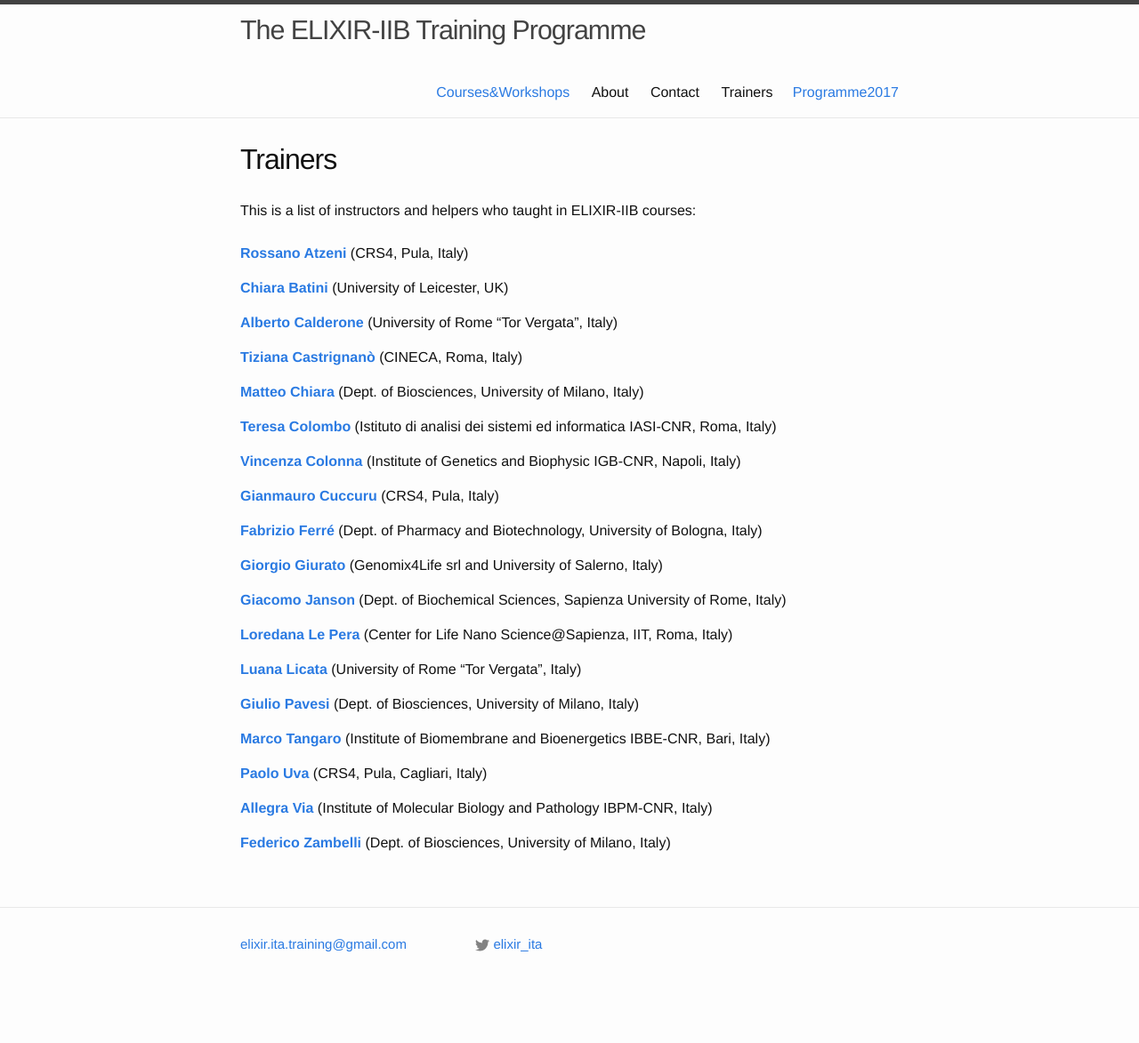
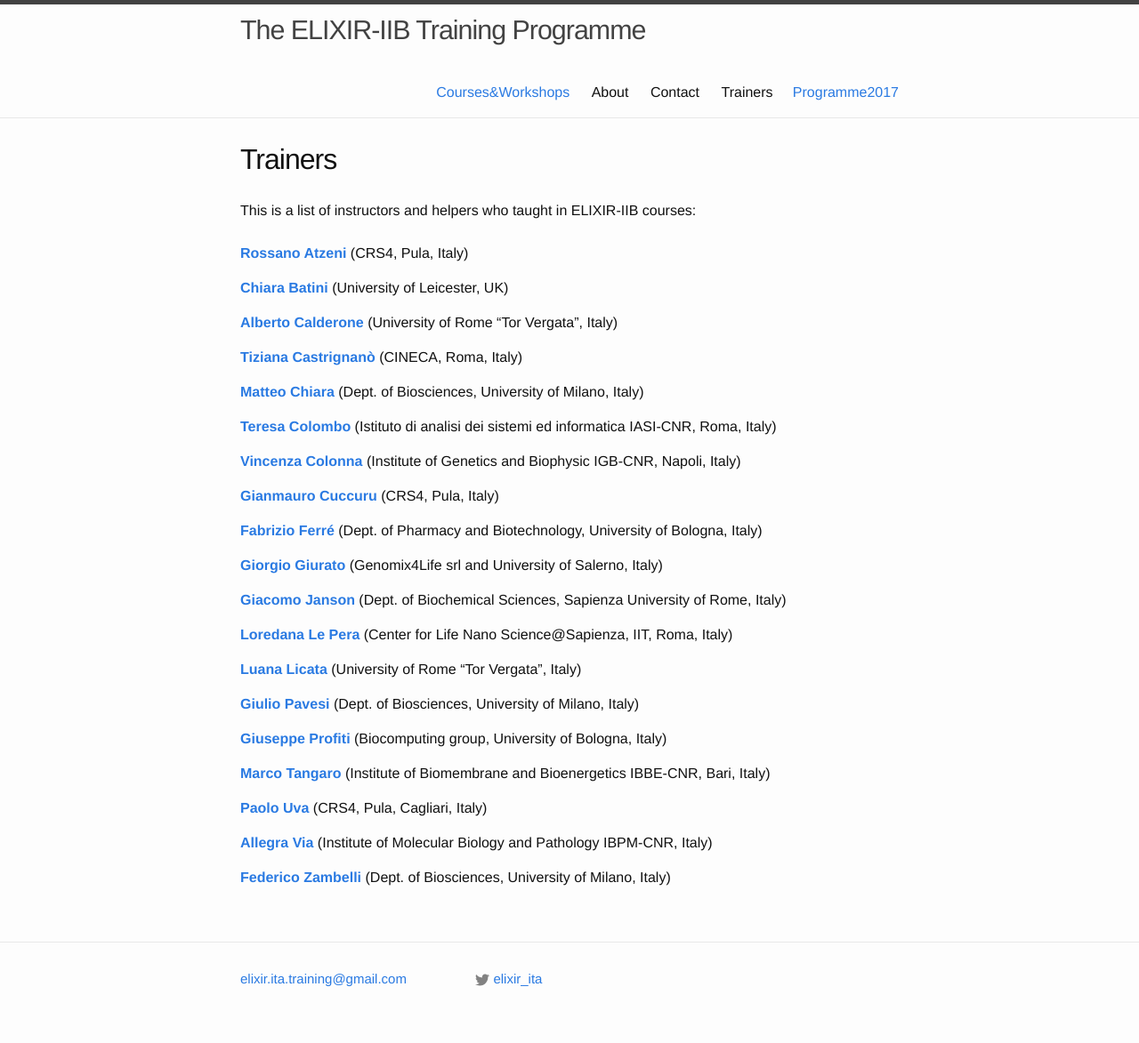
Before and after one commit to ELIXIR-IIB-training/website, a Jekyll site: the page built from _pages/04-trainers.md, in a window 1280 px wide. Shown: the whole page at 89% size. Built offline with Jekyll 4.4.1, drawn with Linux system fonts in a browser that asks for light colours; before the commit the page ends 1134 px from its top, so only the background shows below that.

Commit message:
Add Giuseppe Profiti

```diff
--- a/_pages/04-trainers.md
+++ b/_pages/04-trainers.md
@@ -35,6 +35,8 @@ permalink: /trainers/
 
 [**Giulio Pavesi**](http://159.149.160.56/beacon/) (Dept. of Biosciences, University of Milano, Italy)<br>
 
+[**Giuseppe Profiti**](../instructors/giuseppe_profiti.html) (Biocomputing group, University of Bologna, Italy)
+
 [**Marco Tangaro**](../instructors/marco_tangaro.html) (Institute of Biomembrane and Bioenergetics IBBE-CNR, Bari, Italy)<br>
 
 [**Paolo Uva**](http://www.crs4.it/peopledetails/183/paolo-uva/) (CRS4, Pula, Cagliari, Italy)<br>
```
